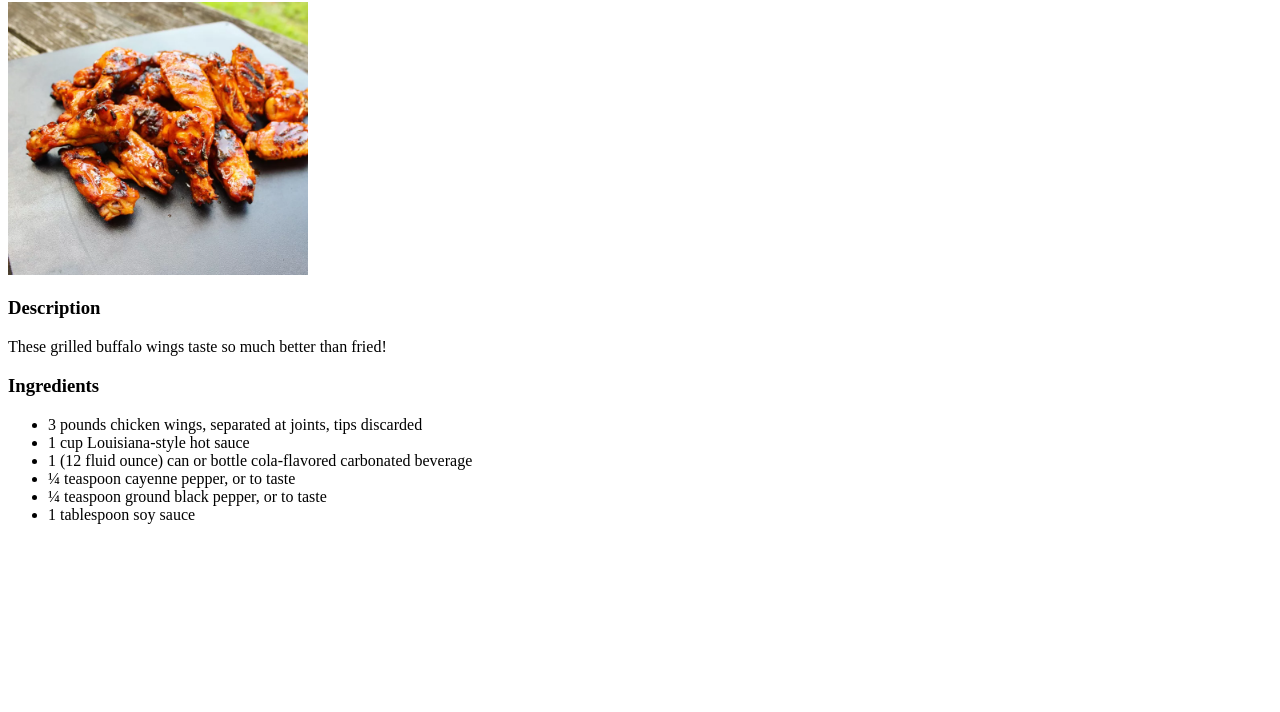
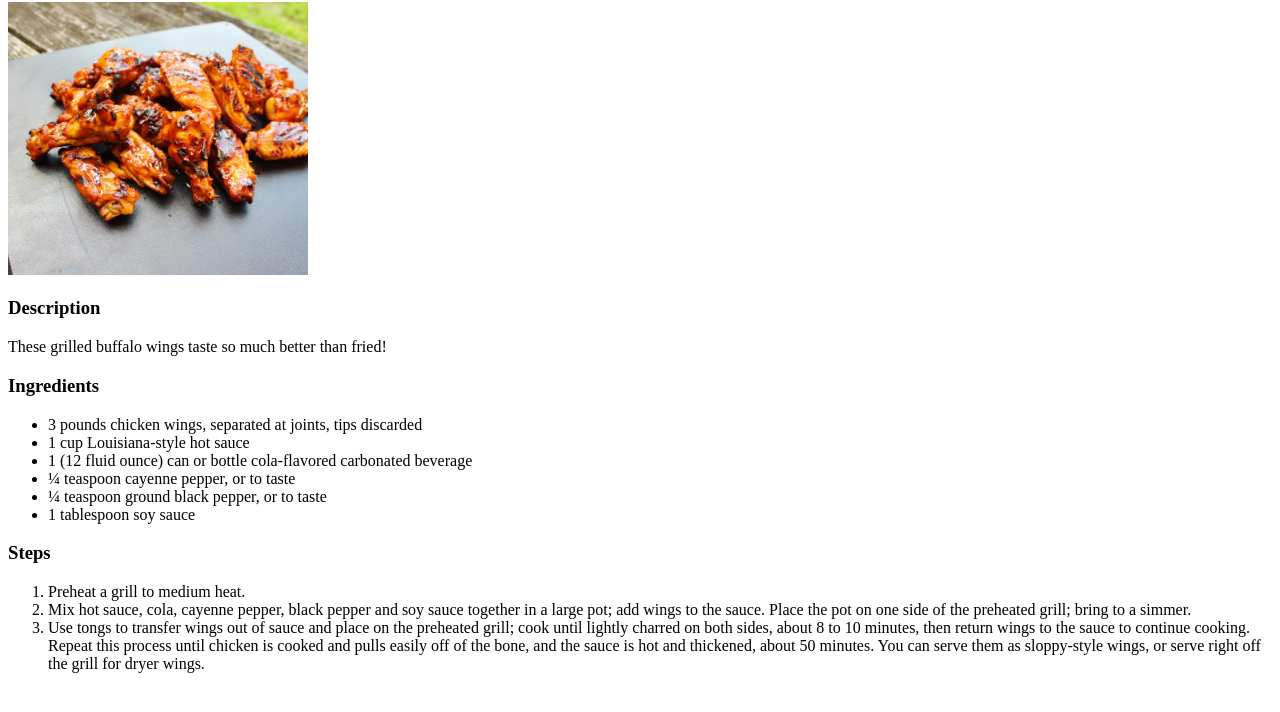
Before and after one commit to Ashley-Wilson1/odin-recipes, a plain HTML site: page recipes/wings.html in a window 1280 px wide. Shown: the part 78-790 px from the top of the page. Drawn offline with Linux system fonts and the light colour scheme.

Commit message:
Add list of steps for wings.html
added a ordered list of steps for wings

```diff
--- a/recipes/wings.html
+++ b/recipes/wings.html
@@ -22,5 +22,21 @@
         <li>1 tablespoon soy sauce</li>
     </ul>
 
+    <h3>Steps</h3>
+    <ol>
+        <li>Preheat a grill to medium heat.</li>
+        <li>Mix hot sauce, cola, cayenne pepper, black pepper
+            and soy sauce together in a large pot; add wings to
+            the sauce. Place the pot on one side of the preheated grill;
+            bring to a simmer.</li>
+        <li>Use tongs to transfer wings out of sauce and place on
+             the preheated grill; cook until lightly charred on both
+              sides, about 8 to 10 minutes, then return wings to the
+              sauce to continue cooking. Repeat this process until
+              chicken is cooked and pulls easily off of the bone,
+              and the sauce is hot and thickened, about 50 minutes.
+              You can serve them as sloppy-style wings, or serve
+              right off the grill for dryer wings.</li>
+    </ol>
 </body>
 </html>
```
